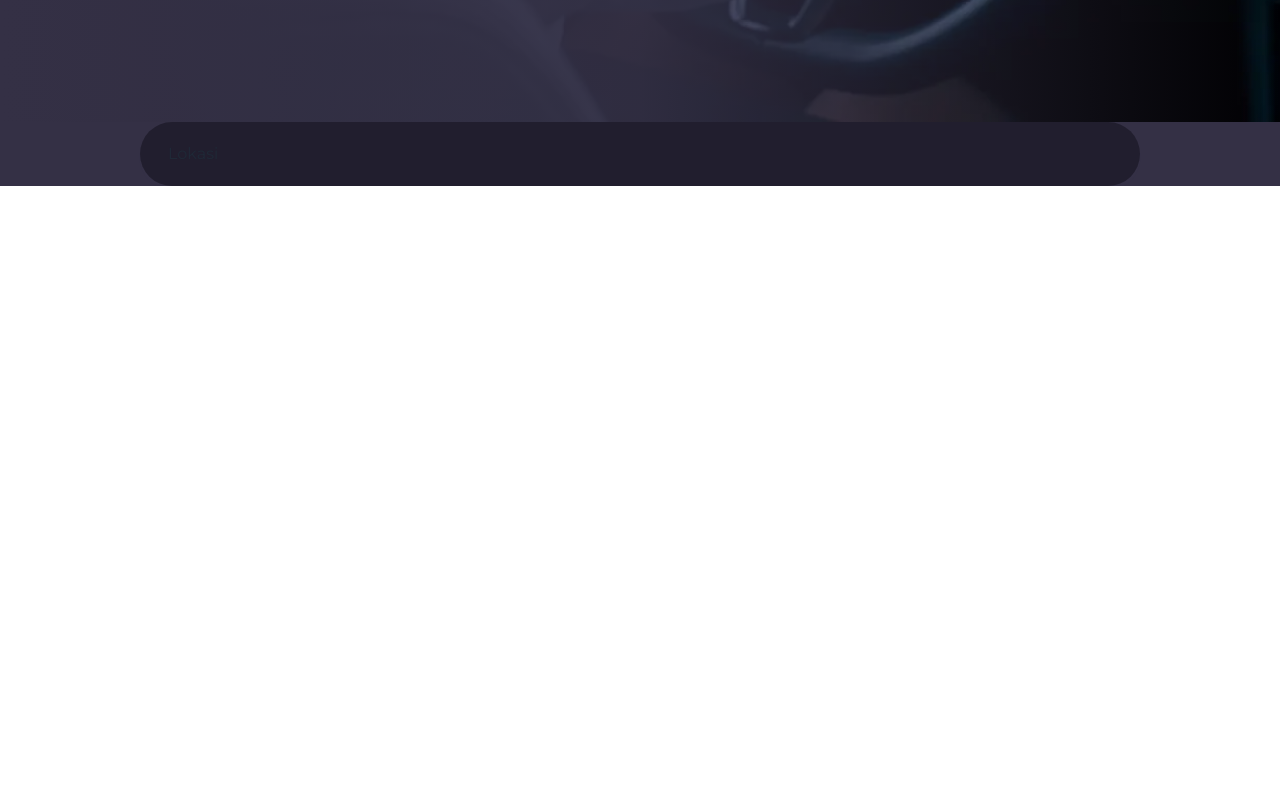
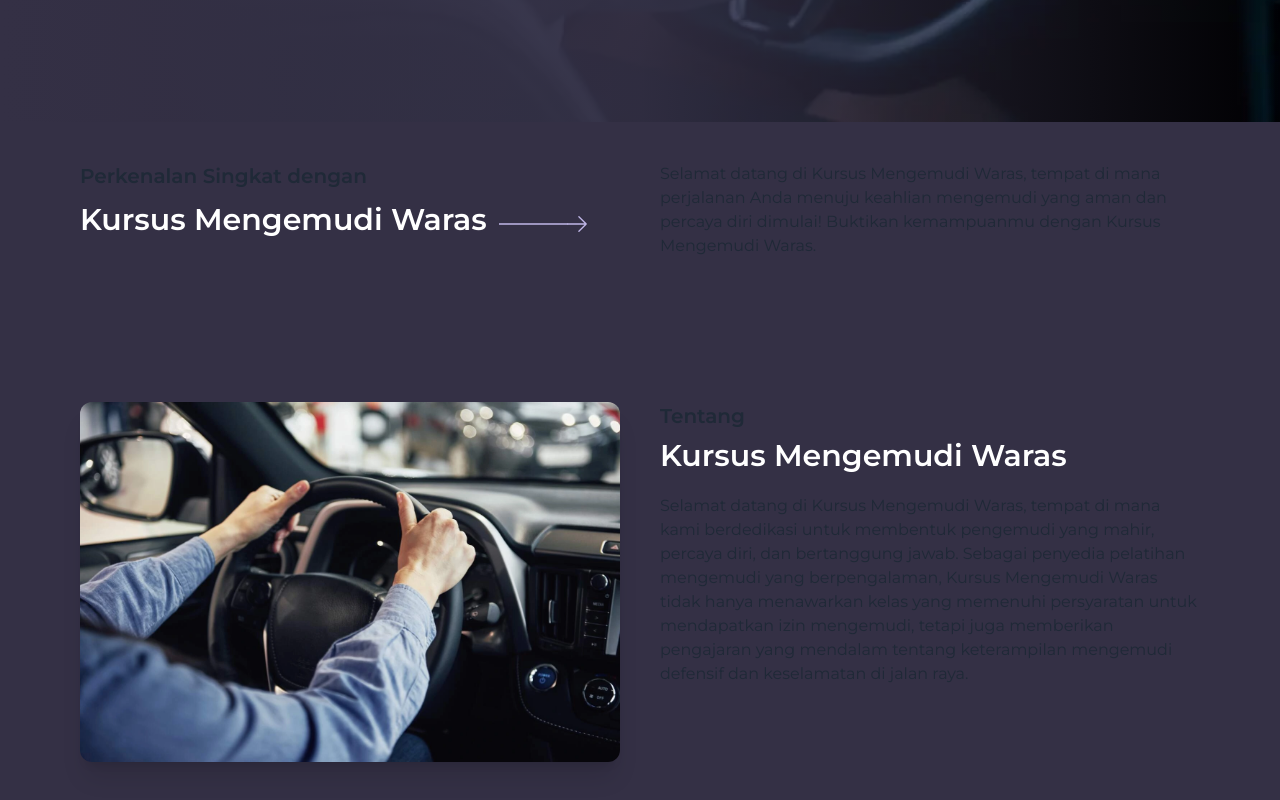
Before and after one commit to dj1samsoe/waras-profile, a Next.js app: page / in a window 1280 px wide. Shown: the part 678-1478 px from the top of the page. Before the commit the page ends 864 px from the top, so only its background shows below. Built offline with nearby package versions, Linux system fonts and the light colour scheme.

Commit message:
feat(about): add About Section

```diff
--- a/app/globals.css
+++ b/app/globals.css
@@ -8,6 +8,10 @@
 
 :root {
   --primary: #c0b7e8;
+}
+
+* {
+  scroll-behavior: smooth;
 }
 
 nav ul li a::after {
--- a/app/page.tsx
+++ b/app/page.tsx
@@ -1,6 +1,7 @@
 import { METADATA } from "@/common/constant/metadata";
 import { Metadata } from "next";
 import { MdWhatsapp } from "react-icons/md";
+import Image from "next/image";
 
 export const metadata: Metadata = {
   title: `${METADATA.creator} - Kursus Mengemudi Terbaik di Krian`,
@@ -27,7 +28,7 @@ export default function Home() {
               </h1>
               <p className="md:text-lg text-md">
                 Kursus Mengemudi Manual atau Matic dengan harga bersaing dan
-                pelayanan maksimal (bisa dibuktikan dengan praktik langsung)
+                pelayanan maksimal
               </p>
               <button className="px-5 py-3 rounded-full bg-gradient-to-r from-[#8176AF] to-[#C0B7E8] md:text-lg text-md text-[#303045] hover:text-white flex items-center gap-3 hover:bg-gradient-to-r hover:from-[#342F48] hover:to-[#9586D9] transition-all duration-300 max-w-[16rem]">
                 <MdWhatsapp className="w-6 h-6" />
@@ -37,18 +38,55 @@ export default function Home() {
           </div>
         </div>
       </section>
-      <section className="flex items-center justify-center md:px-20 px-5">
-        <div
-          className="px-7 py-5 flex gap-5 w-[1000px]"
-          style={{
-            background:
-              "radial-gradient(99.99% 1.73% at 806.92% 0.90%, rgba(57.90, 51.64, 86.06, 0.95) 0%, #211E2E 100%)",
-            boxShadow: "0px 4px 4px rgba(192.14, 183.37, 231.63, 0.01)",
-            borderRadius: 90,
-          }}
-        >
-          <div>
-            <h1>Lokasi</h1>
+      <section className="max-w-screen-2xl md:px-20 px-5 py-10">
+        <div className="grid md:grid-cols-2 grid-cols-1 gap-10">
+          <div className="flex flex-col space-y-3">
+            <p className="md:text-xl text-lg font-semibold">
+              Perkenalan Singkat dengan
+            </p>
+            <div className="flex gap-3">
+              <h1 className="md:text-3xl text-2xl font-semibold text-white">
+                Kursus Mengemudi Waras
+              </h1>
+              <Image src="/arrow.svg" alt="logo" width={100} height={100} />
+            </div>
+          </div>
+          <p>
+            Selamat datang di Kursus Mengemudi Waras, tempat di mana perjalanan
+            Anda menuju keahlian mengemudi yang aman dan percaya diri dimulai!
+            Buktikan kemampuanmu dengan Kursus Mengemudi Waras.
+          </p>
+        </div>
+      </section>
+      <section
+        className="min-h-screen max-w-screen-2xl md:px-20 px-5 py-10"
+        id="tentang"
+      >
+        <div className="grid md:grid-cols-2 grid-cols-1 gap-10 py-16">
+          <Image
+            src="/about.webp"
+            alt="about-image"
+            width={500}
+            height={400}
+            className="w-full h-full object-cover rounded-xl shadow-xl"
+          />
+
+          <div className="flex flex-col space-y-5">
+            <div className="flex flex-col space-y-2">
+              <span className="md:text-xl text-lg font-semibold">Tentang</span>
+              <h1 className="md:text-3xl text-2xl font-semibold text-white">
+                Kursus Mengemudi Waras
+              </h1>
+            </div>
+            <p>
+              Selamat datang di Kursus Mengemudi Waras, tempat di mana kami
+              berdedikasi untuk membentuk pengemudi yang mahir, percaya diri,
+              dan bertanggung jawab. Sebagai penyedia pelatihan mengemudi yang
+              berpengalaman, Kursus Mengemudi Waras tidak hanya menawarkan kelas
+              yang memenuhi persyaratan untuk mendapatkan izin mengemudi, tetapi
+              juga memberikan pengajaran yang mendalam tentang keterampilan
+              mengemudi defensif dan keselamatan di jalan raya.{" "}
+            </p>
           </div>
         </div>
       </section>
```
Also changed, not shown: public/about.webp (added), public/arrow.svg (added).
